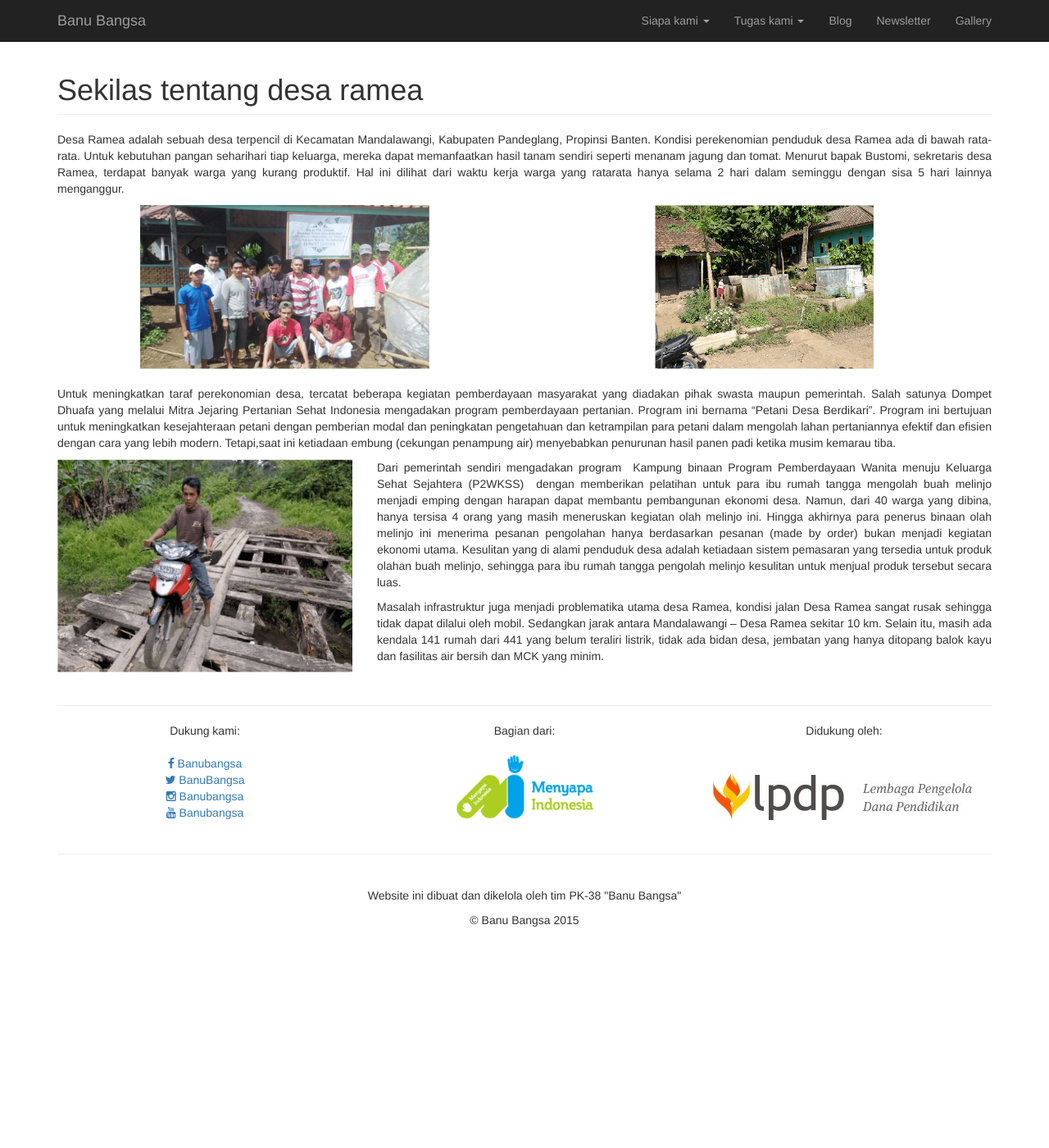
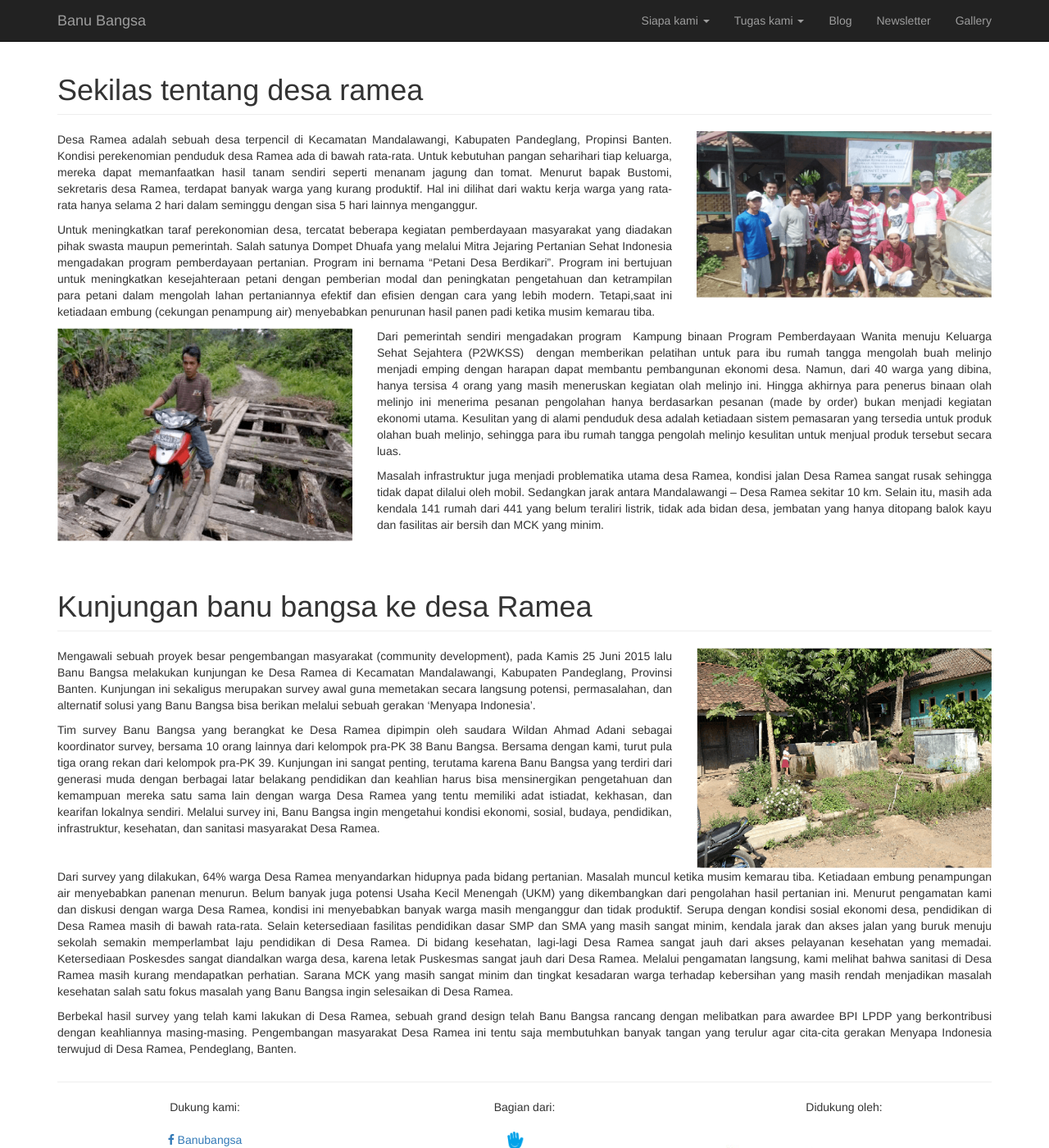
Before and after one commit to ariezncahyo/banubangsa.org, a Jekyll site: the page built from desa-ramea/index.html, in a window 1280 px wide and 1400 px high. Shown: the whole window at 82% size. Built offline with Jekyll 4.4.1, drawn with Linux system fonts in a browser that asks for light colours.

Commit message:
Content update desa ramea

```diff
--- a/desa-ramea/index.html
+++ b/desa-ramea/index.html
@@ -11,7 +11,7 @@
 
         <!-- Content Row -->
         <div class="row">
-            <div class="col-lg-12 text-justify">
+            <div class="col-lg-8 text-justify">
                 <p>Desa Ramea adalah sebuah desa terpencil di Kecamatan Mandalawangi, Kabupaten
 
 Pandeglang, Propinsi Banten. Kondisi perekenomian penduduk desa Ramea ada di bawah
@@ -25,21 +25,6 @@ Bustomi, sekretaris desa Ramea, terdapat banyak warga yang kurang produktif. Hal
 dilihat dari waktu kerja warga yang rata­rata hanya selama 2 hari dalam seminggu dengan
 
 sisa 5 hari lainnya menganggur.</p>
-             </div>
-         </div>
-
-        <div class="row img-ramea">
-            <div class="col-lg-6 ">
-                <img class="text-center img-responsive " src="/img/ramea1.png" alt="" />
-             </div>
-            <div class="col-lg-6  text-justify">
-                <img class="text-center img-responsive " src="/img/ramea2.png" alt="" />
-             </div>
-         </div>
-         <br />
-
-        <div class="row">
-            <div class="col-lg-12 text-justify">
                 <p>
                Untuk meningkatkan  taraf perekonomian desa, tercatat beberapa kegiatan
 
@@ -60,8 +45,10 @@ Tetapi,saat ini ketiadaan  embung (cekungan penampung air) menyebabkan penurunan
 hasil panen padi ketika musim kemarau tiba.
                 </p>
              </div>
+            <div class="col-lg-4 ">
+                <img class="text-center img-responsive " src="/img/ramea1.png" alt="" />
+             </div>
          </div>
-
 
 
         <div class="row">
@@ -119,3 +106,86 @@ bersih dan MCK yang minim.
              </div>
          </div>
          <br />
+        <div class="row">
+            <div class="col-lg-12">
+                <h1 class="page-header">Kunjungan banu bangsa ke desa Ramea
+                </h1>
+            </div>
+        </div>
+        <div class="row">
+            <div class="col-lg-8 text-justify">
+                <p>
+              Mengawali sebuah proyek besar pengembangan masyarakat (community development), pada Kamis
+
+25 Juni 2015 lalu Banu Bangsa melakukan kunjungan ke Desa Ramea di Kecamatan Mandalawangi,
+
+Kabupaten Pandeglang, Provinsi Banten. Kunjungan ini sekaligus merupakan survey awal guna
+
+memetakan secara langsung potensi, permasalahan, dan alternatif solusi yang Banu Bangsa bisa
+
+berikan melalui sebuah gerakan ‘Menyapa Indonesia’. </p>
+
+                <p>
+Tim survey Banu Bangsa yang berangkat ke Desa Ramea dipimpin oleh saudara Wildan Ahmad Adani
+
+sebagai koordinator survey, bersama 10 orang lainnya dari kelompok pra-PK 38 Banu Bangsa.
+
+Bersama dengan kami, turut pula tiga orang rekan dari kelompok pra-PK 39. Kunjungan ini sangat
+
+penting, terutama karena Banu Bangsa yang terdiri dari generasi muda dengan berbagai latar
+
+belakang pendidikan dan keahlian harus bisa mensinergikan pengetahuan dan kemampuan mereka
+
+satu sama lain dengan warga Desa Ramea yang tentu memiliki adat istiadat, kekhasan, dan kearifan
+
+lokalnya sendiri. Melalui survey ini, Banu Bangsa ingin mengetahui kondisi ekonomi, sosial, budaya,
+
+pendidikan, infrastruktur, kesehatan, dan sanitasi masyarakat Desa Ramea. </p>
+         </div>
+         <div class="col-lg-4  text-justify">
+            <img class="text-center img-responsive " src="/img/ramea2.png" alt="" />
+         </div>
+            <div class="col-lg-12 text-justify">
+<p>
+
+Dari survey yang dilakukan, 64% warga Desa Ramea menyandarkan hidupnya pada bidang pertanian.
+
+Masalah muncul ketika musim kemarau tiba. Ketiadaan embung penampungan air menyebabkan
+
+panenan menurun. Belum banyak juga potensi Usaha Kecil Menengah (UKM) yang dikembangkan
+
+dari pengolahan hasil pertanian ini. Menurut pengamatan kami dan diskusi dengan warga Desa
+
+Ramea, kondisi ini menyebabkan banyak warga masih menganggur dan tidak produktif. Serupa
+
+dengan kondisi sosial ekonomi desa, pendidikan di Desa Ramea masih di bawah rata-rata. Selain
+
+ketersediaan fasilitas pendidikan dasar SMP dan SMA yang masih sangat minim, kendala jarak dan
+
+akses jalan yang buruk menuju sekolah semakin memperlambat laju pendidikan di Desa Ramea.
+
+Di bidang kesehatan, lagi-lagi Desa Ramea sangat jauh dari akses pelayanan kesehatan yang
+
+memadai. Ketersediaan Poskesdes sangat diandalkan warga desa, karena letak Puskesmas sangat
+
+jauh dari Desa Ramea. Melalui pengamatan langsung, kami melihat bahwa sanitasi di Desa Ramea
+
+masih kurang mendapatkan perhatian. Sarana MCK yang masih sangat minim dan tingkat kesadaran
+
+warga terhadap kebersihan yang masih rendah menjadikan masalah kesehatan salah satu fokus
+
+masalah yang Banu Bangsa ingin selesaikan di Desa Ramea. </p><p>
+
+Berbekal hasil survey yang telah kami lakukan di Desa Ramea, sebuah grand design telah Banu
+
+Bangsa rancang dengan melibatkan para awardee BPI LPDP yang berkontribusi dengan keahliannya
+
+masing-masing. Pengembangan masyarakat Desa Ramea ini tentu saja membutuhkan banyak tangan
+
+yang terulur agar cita-cita gerakan Menyapa Indonesia terwujud di Desa Ramea, Pendeglang,
+
+Banten.
+                </p>
+             </div>
+
+         </div>
```
